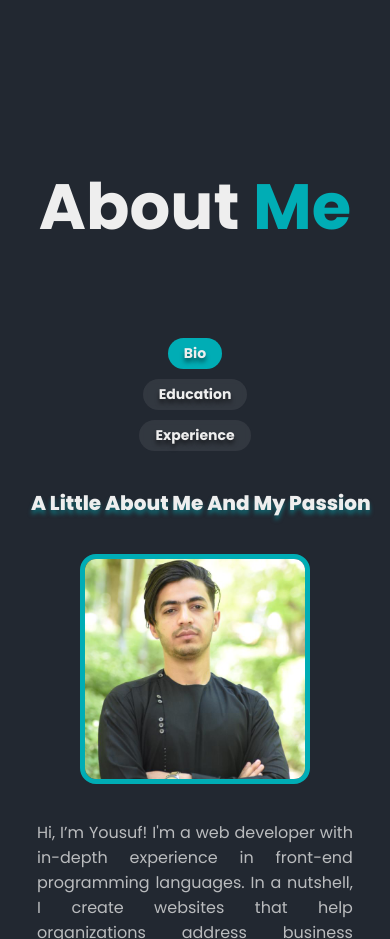
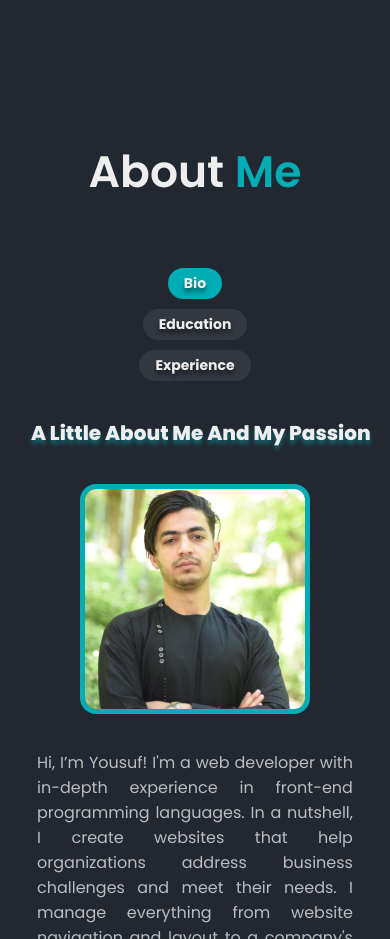
Before and after one commit to YousufMohammadi/portfolio, a React (Create React App) app: page / in a window 390 px wide. Shown: the part 840-1779 px from the top of the page. Built offline with nearby package versions, Linux system fonts and the light colour scheme.

Commit message:
skill section responsived

```diff
--- a/src/Pages/Home.jsx
+++ b/src/Pages/Home.jsx
@@ -11,8 +11,8 @@ export function Home() {
         <Header />
         <Abstract />
         <About />
-        {/* <Skills />
-        <Projects />
+        <Skills />
+        {/* <Projects />
         <Contact />
         <Footer /> */}
     </div>
--- a/src/Styles/Components/Skills.css
+++ b/src/Styles/Components/Skills.css
@@ -62,23 +62,89 @@
 .skill-percentage{
     width: 80%;
     height: 20px;
-    /* border-radius: 20px; */
-    /* background-color: #00ADB5; */
     display: flex;
     flex-direction: row;
     justify-content: space-between;
     align-items: center;
 }
 .fill{
-    width: 30px;
-    height: 30px;
+    width: 25px;
+    height: 25px;
     background-color: #00ADB5;
     border-radius: 50px;
 }
 .empty{
-    width: 30px;
-    height: 30px;
+    width: 25px;
+    height: 25px;
     background-color: rgba(57, 62, 70, 0.95);
     border-radius: 50px;
 
 }
+@media only screen and (max-width:1200px) {
+    .skill-title{
+    font-size: 22px;
+    font-weight: 700;
+}
+    .skill-percentage{
+    width: 90%;
+}
+.section-heading{
+    font-size: 60px;
+    font-weight: 700;
+}
+}
+@media only screen and (max-width:1000px) {
+    .skill-percentage{
+    width: 95%;
+}
+    .skill-title{
+    font-size: 20px;
+    font-weight: 700;
+}
+.section-heading{
+    font-size: 56px;
+    font-weight: 700;
+}
+}
+@media only screen and (max-width:900px) {
+    .skill{
+    width: calc(100% / 4);
+}
+.skill-icon{
+    width: 100px;
+    height: 100px;
+}
+.section-heading{
+    font-size: 52px;
+    font-weight: 700;
+}
+}
+@media only screen and (max-width:720px) {
+    .skill{
+    width: calc(100% / 3);
+}
+.skill-icon{
+    width: 80px;
+    height: 80px;
+}
+.section-heading{
+    font-size: 48px;
+    font-weight: 700;
+}
+}
+@media only screen and (max-width:550px) {
+    .skill{
+    width: 200px;
+}
+    .skill-title{
+    font-size: 18px;
+    font-weight: 600;
+}
+    .skill-percentage{
+    width: 80%;
+}
+.section-heading{
+    font-size: 44px;
+    font-weight: 600;
+}
+}
```
